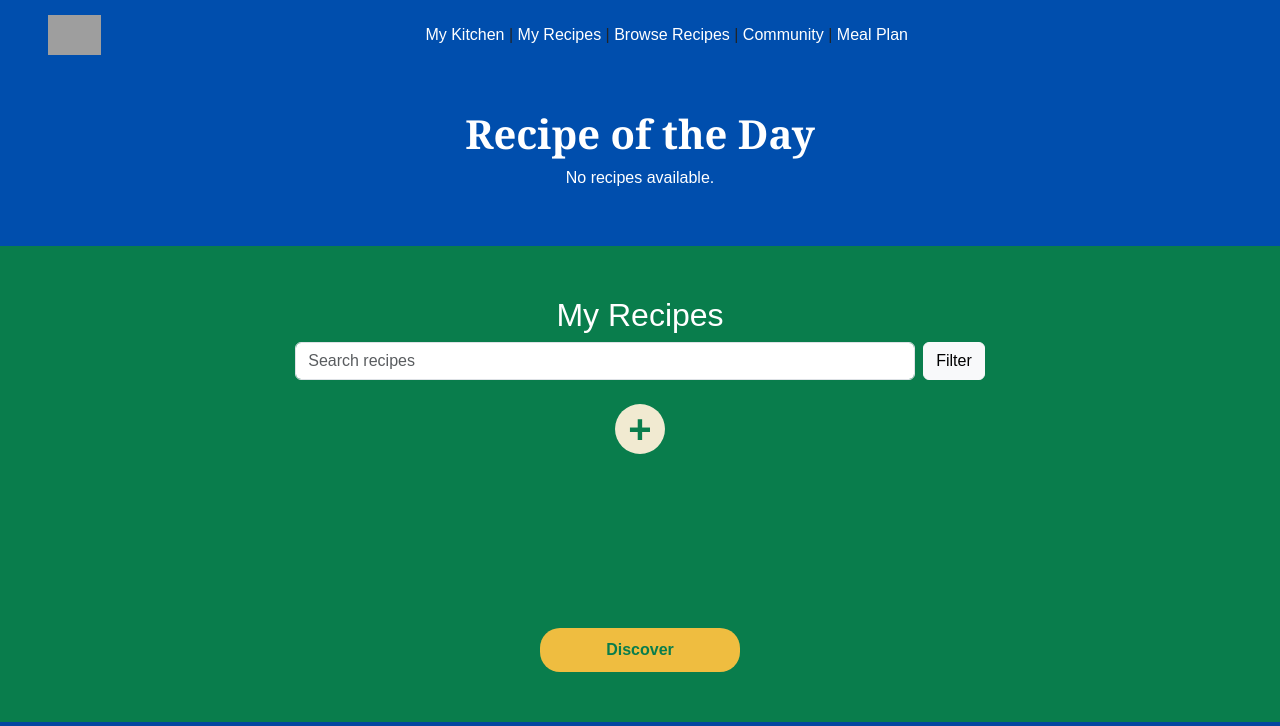
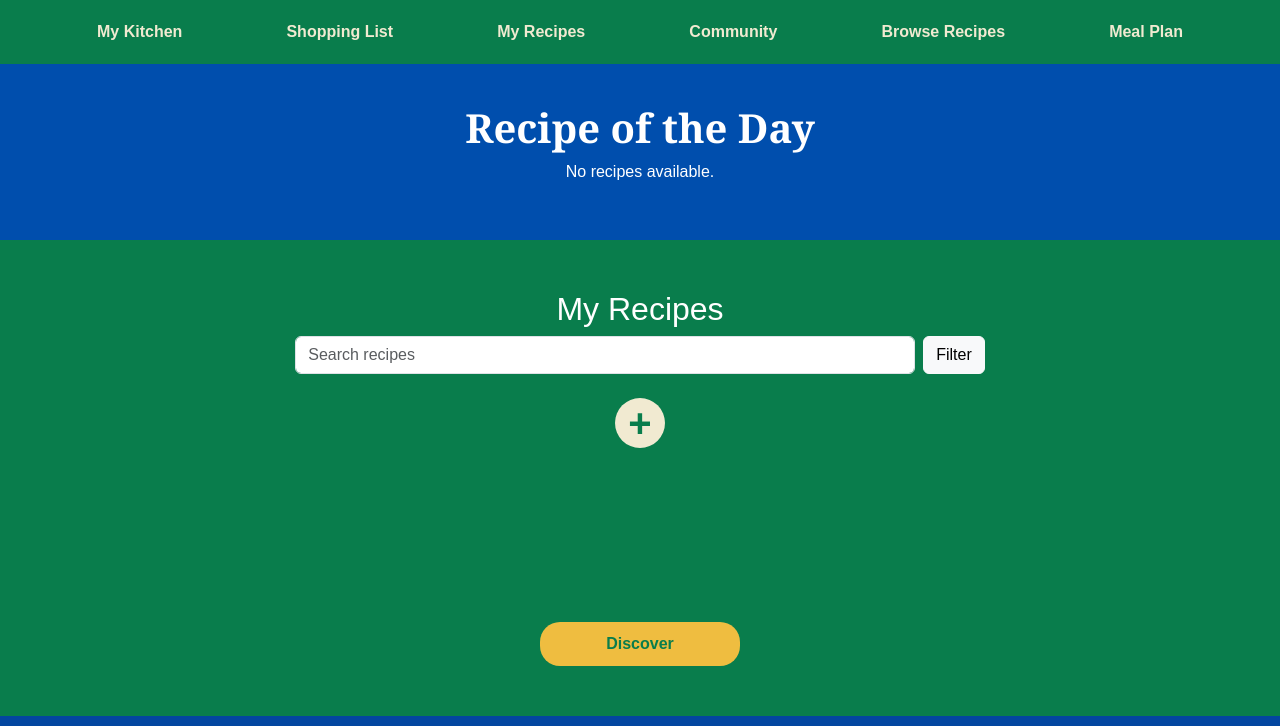
Before and after one commit to albertgabriel-abdon/CSCI-42, a Django app: template template/recipe_listview.html in a window 1280 px wide. Shown: the top 726 px of the page. Run offline with Django 4.2, Linux system fonts and the light colour scheme; the template is opened without the code that fills it, so the values that code supplies are empty; grey boxes are pictures that could not be loaded.

Commit message:
made the nav bar the same across all pages (home, recipe list view, meal plan lsit view)

```diff
--- a/template/recipe_listview.html
+++ b/template/recipe_listview.html
@@ -10,6 +10,20 @@
         /* Custom Styles */
         body {
             font-family: 'Poppins', sans-serif;
+        }
+        .navbar {
+            background-color: #097d4c;
+            padding: 20px;
+        }
+        .navbar a {
+            color: #f1ead1;
+            font-family: 'Poppins', sans-serif;
+            font-weight: bold;
+            text-decoration: none;
+            padding: 0 15px;
+        }
+        .navbar a:hover {
+            color: #efbd40;
         }
         .header {
             background-color: #004ead;
@@ -160,23 +174,17 @@
 </head>
 <body>
 
-<!-- Navigation Header -->
-<header class="header d-flex justify-content-between align-items-center px-5">
-    <div>
-        <a href="#"><img src="{% static 'logo.png' %}" alt="Prep & Plate" height="40"></a>
+<!-- Navbar -->
+<nav class="navbar">
+    <div class="container">
+        <a href="#">My Kitchen</a>
+        <a href="#">Shopping List</a>
+        <a href="#">My Recipes</a>
+        <a href="#">Community</a>
+        <a href="#">Browse Recipes</a>
+        <a href="#">Meal Plan</a>
     </div>
-    <nav>
-        <a href="#">My Kitchen</a> |
-        <a href="#">My Recipes</a> |
-        <a href="#">Browse Recipes</a> |
-        <a href="#">Community</a> |
-        <a href="#">Meal Plan</a>
-    </nav>
-    <div>
-        <a href="#"><i class="bi bi-bell"></i></a>
-        <a href="#"><i class="bi bi-person-circle"></i></a>
-    </div>
-</header>
+</nav>
 
 <!-- Recipe of the Day -->
 <section class="recipe-day">
```
Also changed, not shown: template/meal_plan_listview.html (+32 -11 lines).
